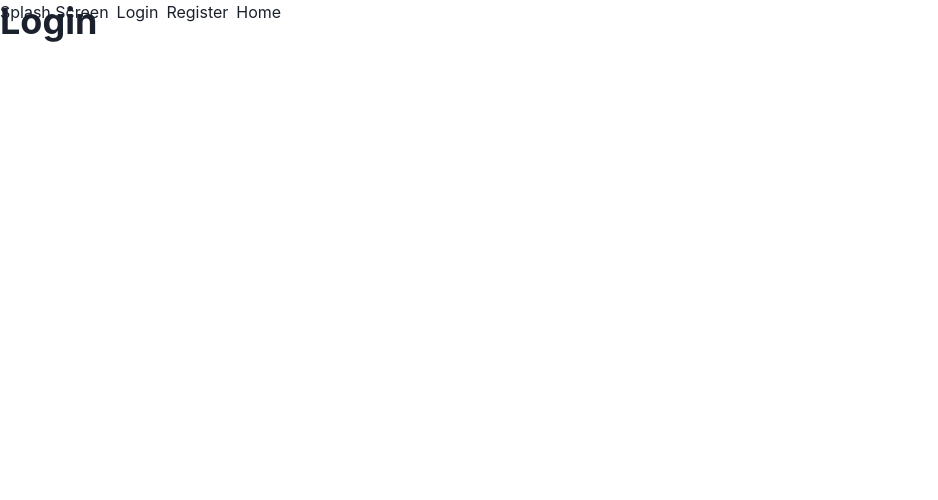
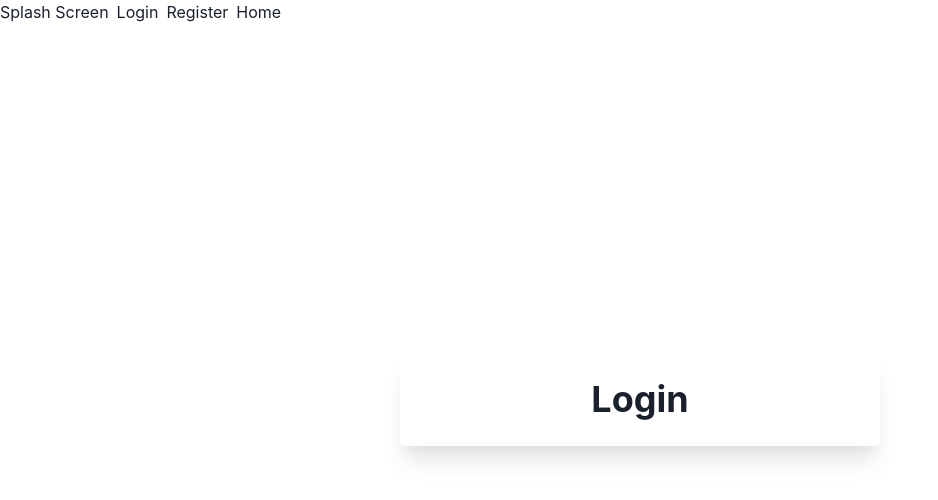
Before and after one commit to rizquadnan/daily-sleep-tracker, a React (Create React App) app: page /login in a window 1280 px wide. Shown: the top 500 px of the page, without its empty margins (0-938 px from the left). Built offline with nearby package versions, Linux system fonts and the light colour scheme.

Commit message:
feat: setup login route

```diff
--- /dev/null
+++ b/src/pages/Login/Login.tsx
@@ -0,0 +1,25 @@
+import { Center, Container, Heading, VStack } from '@chakra-ui/react'
+import { pxToRem } from 'utils'
+
+export function Login() {
+  return (
+    <Container>
+      <Center minH="100vh">
+        <VStack
+          shadow="xl"
+          borderRadius="md"
+          padding="6"
+          w="100%"
+          maxW={pxToRem(480)}
+          alignItems="strech"
+        >
+          <Heading as="h1" textAlign="center">
+            Login
+          </Heading>
+        </VStack>
+      </Center>
+    </Container>
+  )
+}
+
+export default Login
--- /dev/null
+++ b/src/pages/Login/index.ts
@@ -0,0 +1 @@
+export * from "./Login";
--- a/src/pages/index.ts
+++ b/src/pages/index.ts
@@ -1,2 +1,3 @@
+export * from "./Login";
 export * from "./Register";
 export * from "./Home";
--- a/src/routes/RootRoutes.tsx
+++ b/src/routes/RootRoutes.tsx
@@ -1,6 +1,6 @@
 import { Heading, Link, Wrap } from '@chakra-ui/react'
 import { Routes, Route, Link as RouterLink } from 'react-router-dom'
-import { Home, Register } from 'pages'
+import { Home, Login, Register } from 'pages'
 import { ROUTES } from './constant'
 
 export function RootRoutes() {
@@ -14,7 +14,7 @@ export function RootRoutes() {
             </Link>
           </li>
           <li>
-            <Link as={RouterLink} to="/login">
+            <Link as={RouterLink} to={ROUTES.login}>
               Login
             </Link>
           </li>
@@ -32,7 +32,7 @@ export function RootRoutes() {
       </nav>
 
       <Routes>
-        <Route path="/login" element={<Heading>Login</Heading>} />
+        <Route path={ROUTES.login} element={<Login />} />
         <Route path={ROUTES.register} element={<Register />} />
         <Route path={ROUTES.home} element={<Home />} />
         <Route path="/" element={<Heading>Splash Screen</Heading>} />
--- a/src/routes/constant.ts
+++ b/src/routes/constant.ts
@@ -1,4 +1,5 @@
 export const ROUTES = {
+  login: "/login",
   register: "/register",
   home: "/home",
 };
```
Also changed, not shown: 1 other file (tests, documents, lock files or other folders).
